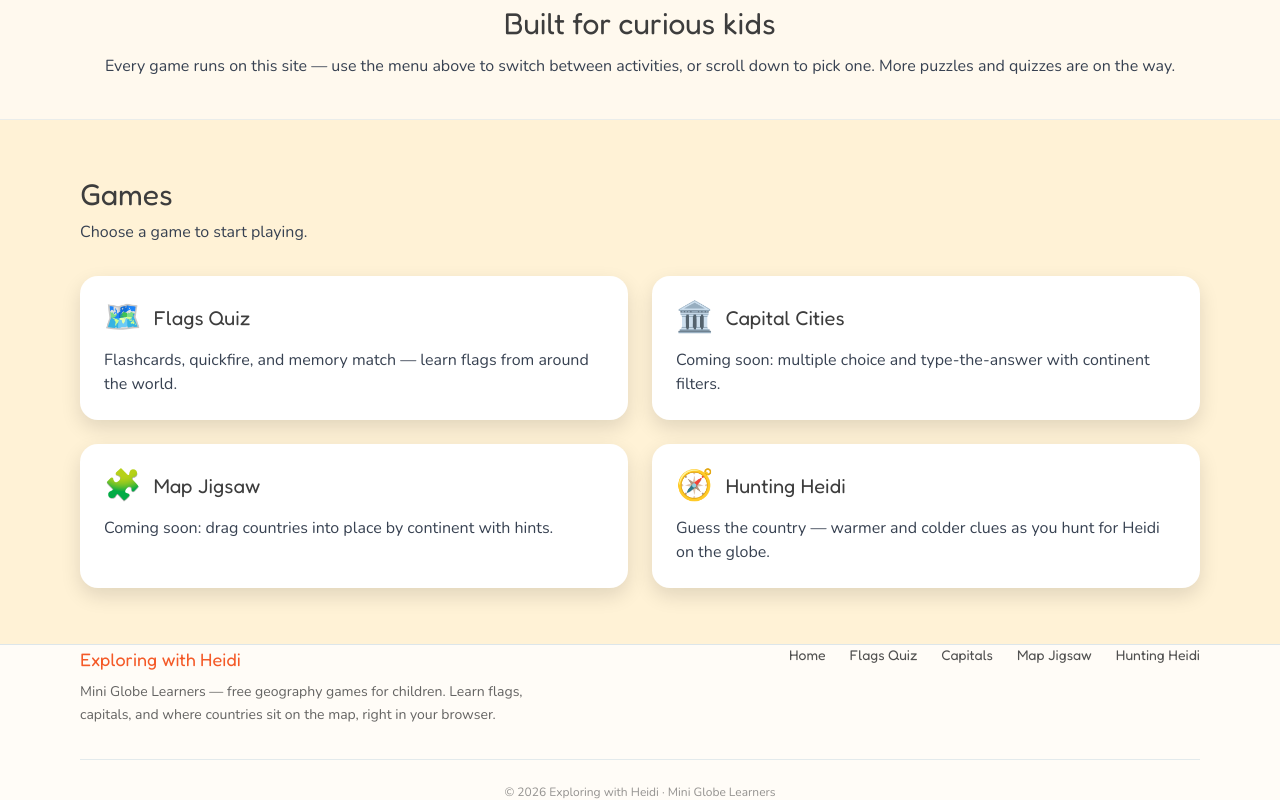
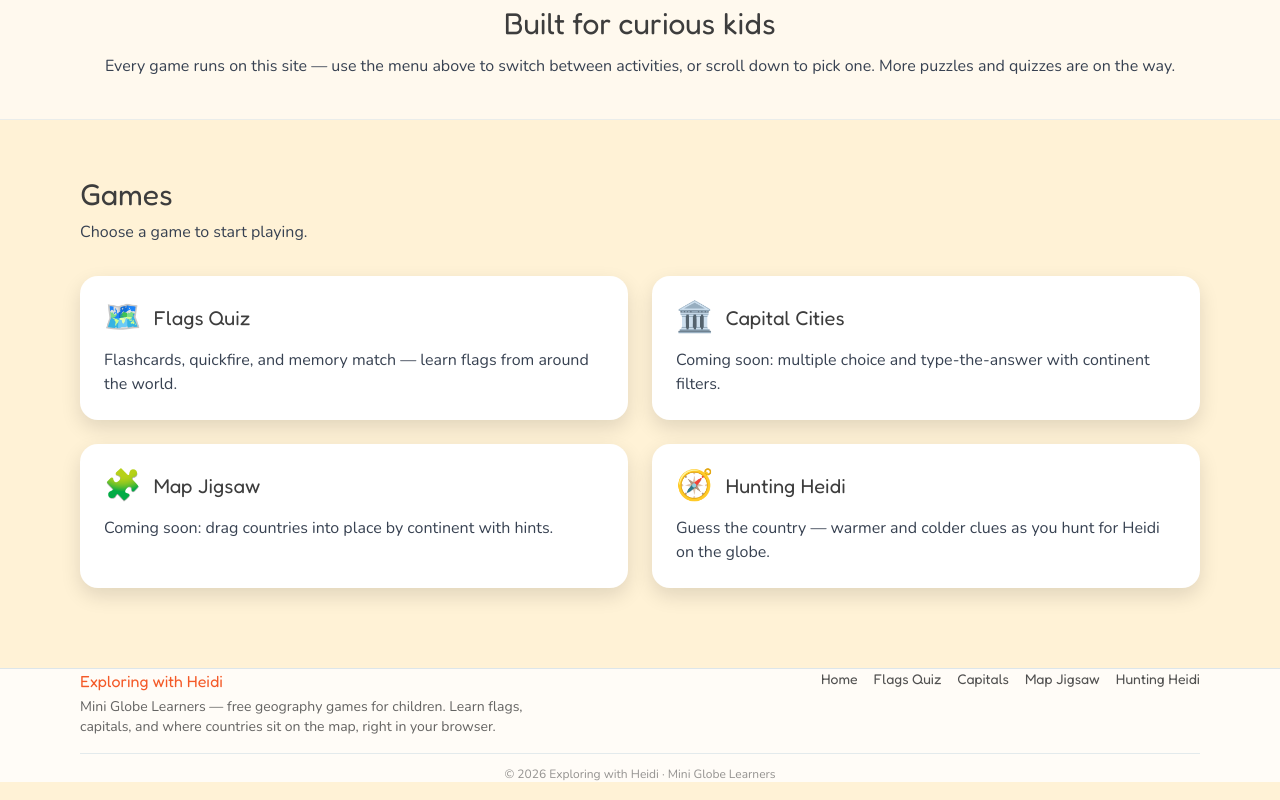
Before and after one commit to git-suga-hub/exploring-with-heidi, a Next.js app: page / in a window 1280 px wide. Shown: the part 500-1300 px from the top of the page. Built offline with nearby package versions, Linux system fonts and the light colour scheme; no server answers.

Commit message:
Reduce footer footprint to improve game page spacing
Tighten footer paddings, typography, and internal gaps while adding a small top margin so gameplay areas have clearer separation and more usable space.

Made-with: Cursor

```diff
--- a/components/SiteFooter.tsx
+++ b/components/SiteFooter.tsx
@@ -10,17 +10,17 @@ const nav = [
 
 export default function SiteFooter() {
   return (
-    <footer className="border-t border-ui-gray bg-white/80">
-      <div className="container py-10">
-        <div className="flex flex-col gap-8 md:flex-row md:items-start md:justify-between">
+    <footer className="mt-6 border-t border-ui-gray bg-white/80">
+      <div className="container py-6">
+        <div className="flex flex-col gap-4 md:flex-row md:items-start md:justify-between">
           <div className="max-w-md">
-            <p className="font-display text-lg text-heidi-orange">Exploring with Heidi</p>
-            <p className="mt-2 text-sm leading-relaxed text-ui-charcoal/80">
+            <p className="font-display text-base text-heidi-orange">Exploring with Heidi</p>
+            <p className="mt-1 text-xs leading-relaxed text-ui-charcoal/80 sm:text-sm">
               Mini Globe Learners — free geography games for children. Learn flags, capitals, and where countries
               sit on the map, right in your browser.
             </p>
           </div>
-          <nav aria-label="Footer" className="flex flex-wrap gap-x-6 gap-y-2 font-display text-sm">
+          <nav aria-label="Footer" className="flex flex-wrap gap-x-4 gap-y-1.5 font-display text-xs sm:text-sm">
             {nav.map((item) => (
               <Link
                 key={item.href}
@@ -32,7 +32,7 @@ export default function SiteFooter() {
             ))}
           </nav>
         </div>
-        <p className="mt-8 border-t border-ui-gray/80 pt-6 text-center text-xs text-ui-charcoal/55">
+        <p className="mt-4 border-t border-ui-gray/80 pt-3 text-center text-[11px] text-ui-charcoal/55 sm:text-xs">
           © {new Date().getFullYear()} Exploring with Heidi · Mini Globe Learners
         </p>
       </div>
```
